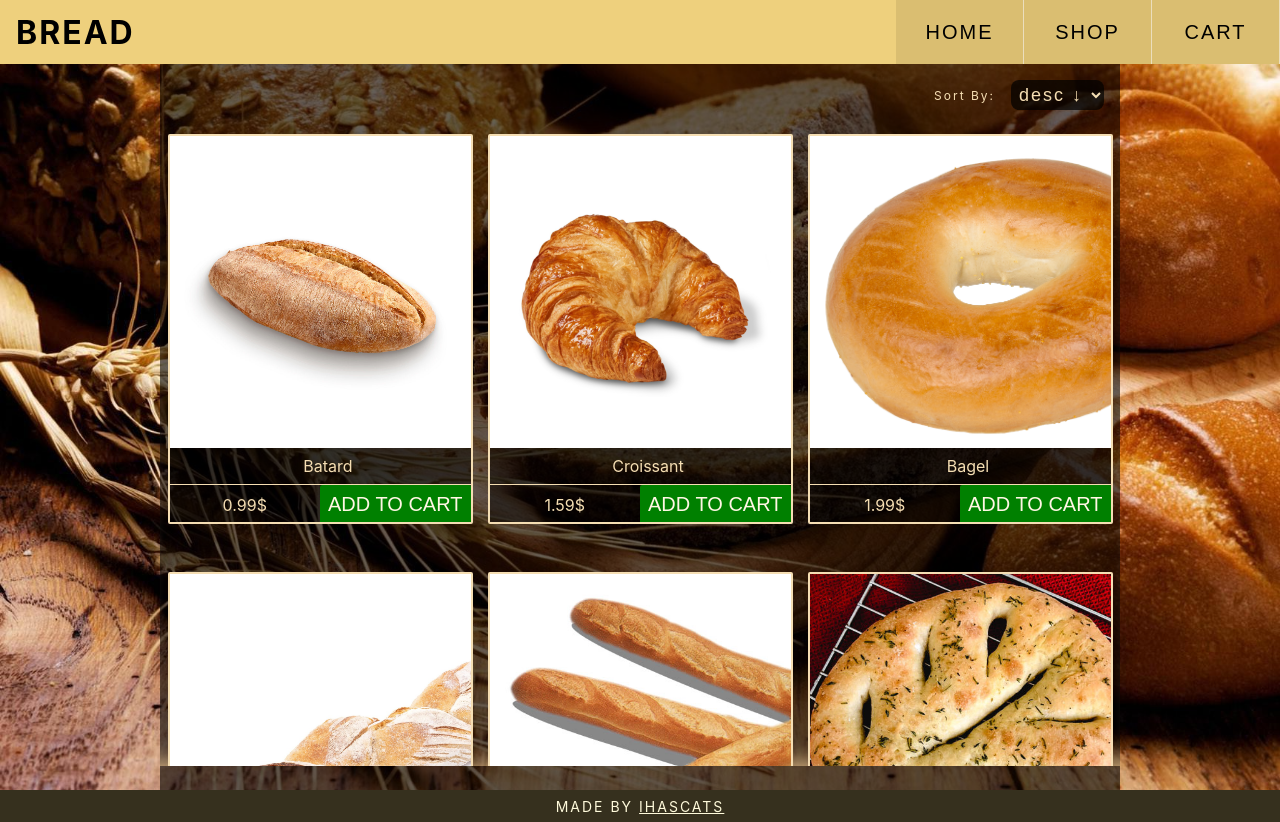
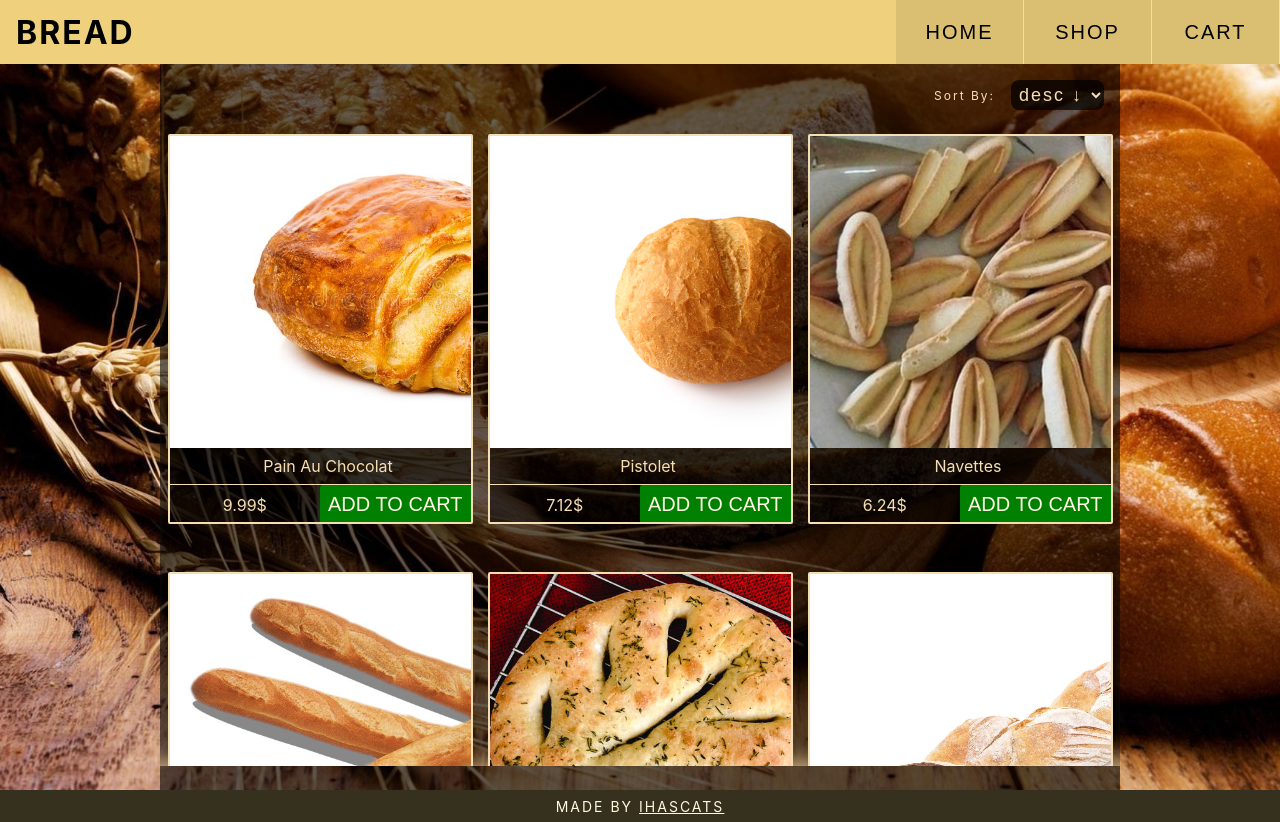
Before and after one commit to ihascats/shopping-cart, a React (Create React App) app: page /shop in a window 1280 px wide. Built offline with nearby package versions, Linux system fonts and the light colour scheme.

Commit message:
Pass both tests

```diff
--- a/src/Shop.js
+++ b/src/Shop.js
@@ -6,8 +6,8 @@ import Nav from './components/Nav';
 import stock from './scripts/constructor.store-items';
 
 export default function Shop(props) {
-  const descendingStock = stock.stock.sort((a, b) => b.price - a.price);
-  const ascendingStock = stock.stock.sort((a, b) => a.price - b.price);
+  const descendingStock = [...stock.stock.sort((a, b) => b.price - a.price)];
+  const ascendingStock = [...stock.stock.sort((a, b) => a.price - b.price)];
 
   const [sortedStock, setSortedStock] = useState(descendingStock);
 
```
